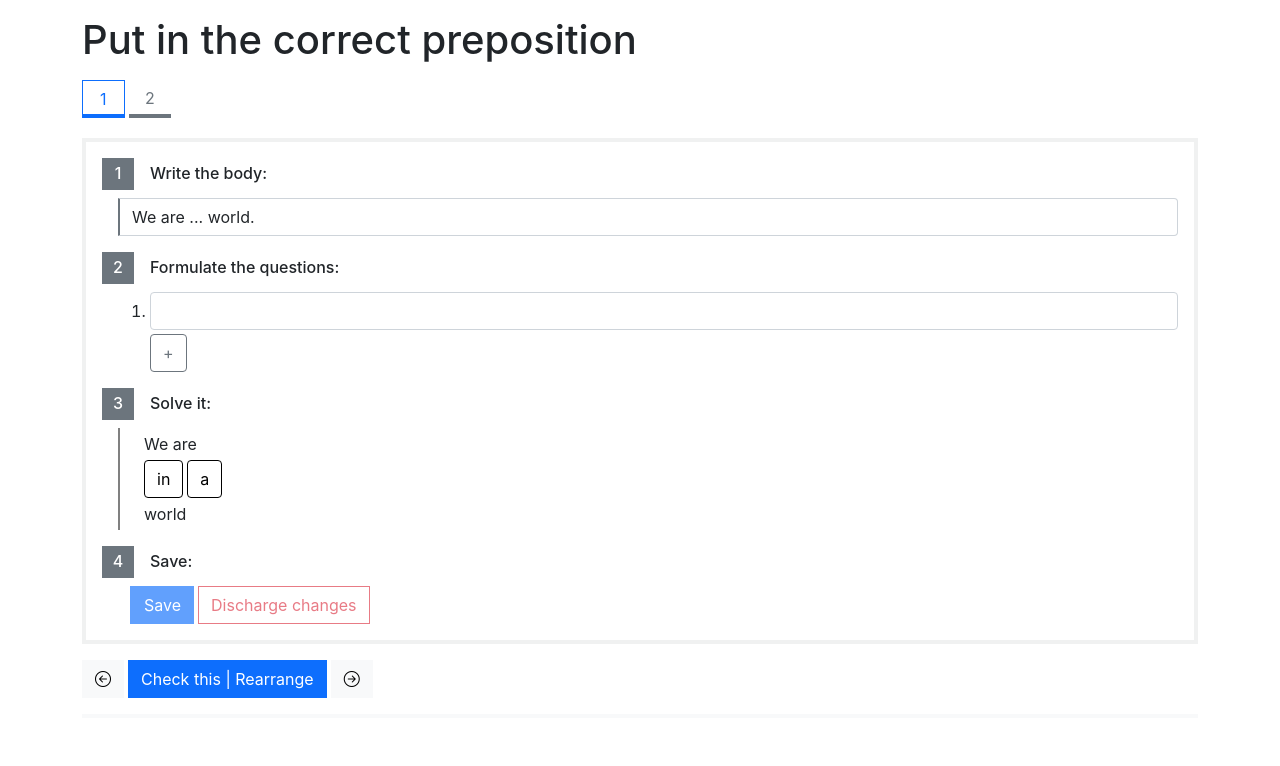
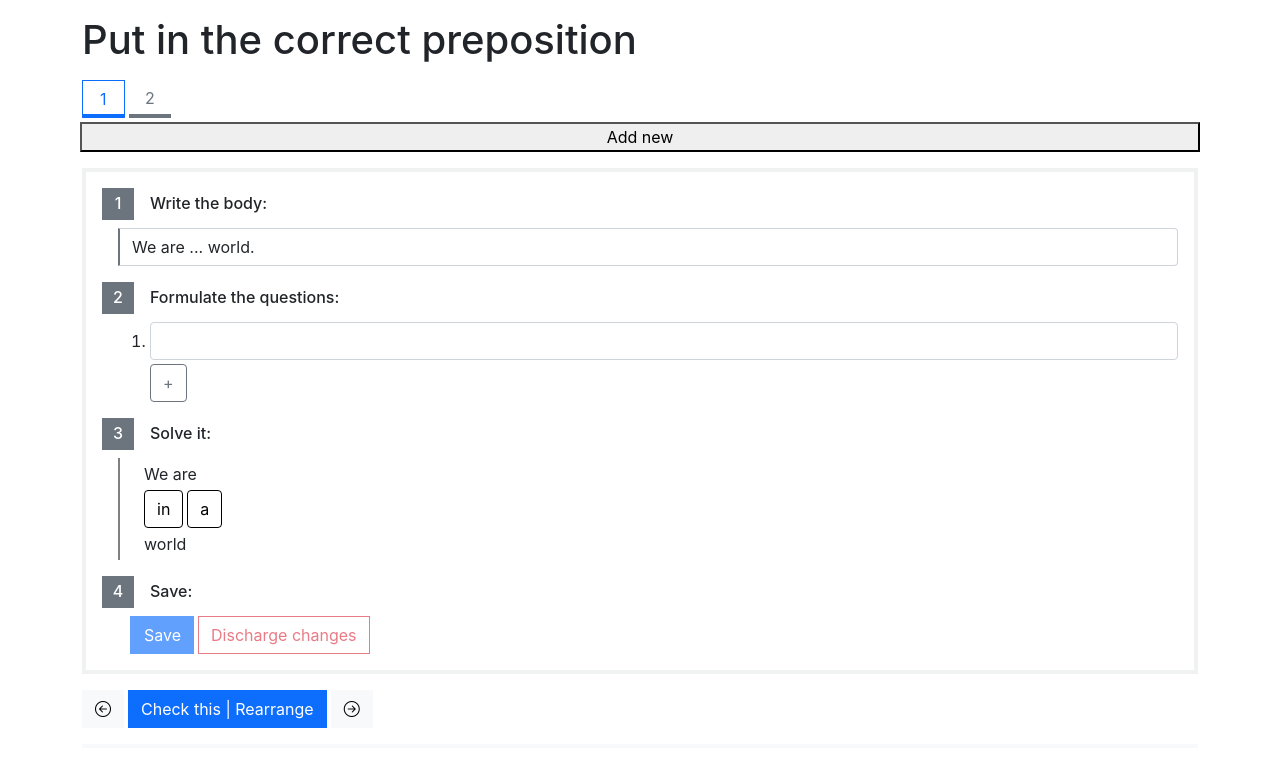
Before and after one commit to enrico-bottani/kisa-exercise, a React (Create React App) app: page / in a window 1280 px wide. Shown: the top 766 px of the page. Built offline with nearby package versions, Linux system fonts and the light colour scheme.

Commit message:
More refactoring

```diff
--- a/src/components/exercise/common/pagination/TodosPagination.tsx
+++ b/src/components/exercise/common/pagination/TodosPagination.tsx
@@ -1,17 +1,20 @@
 
 import { RCExerciseDTO } from '../../../../dtos/DTOs';
+import { NewDraftAble } from '../../../../models/editor/EditorExerciseControls';
+import TodoNewSentenceButton from './editor/TodoNewSentenceButton';
 import TodoPage from './number/TodoPage'
 interface Props {
   excercise: RCExerciseDTO;
   excerciseNumber: number;
   onSetExercise: any;
+  newDraft?: NewDraftAble;
 }
 
 function TodosPagination(props: Props) {
-  let setSelected = function (n: number) {
-    props.onSetExercise(n);
+  let add = <></>
+  if (props.newDraft !== undefined) {
+    add = <TodoNewSentenceButton text='Add new' newDraft={props.newDraft}></TodoNewSentenceButton>
   }
-
   var listItems = props.excercise.sentences.map(function (sentence) {
     return (<TodoPage
       key={sentence.number}
@@ -21,6 +24,6 @@ function TodosPagination(props: Props) {
       onSetSelected={props.onSetExercise}></TodoPage>)
   });
 
-  return (<>{listItems}</>)
+  return (<>{listItems}{add}</>)
 }
 export default TodosPagination;
--- /dev/null
+++ b/src/components/exercise/common/pagination/editor/TodoNewSentenceButton.tsx
@@ -0,0 +1,17 @@
+
+import { NewDraftAble } from '../../../../../models/editor/EditorExerciseControls';
+interface Props {
+    text: string;
+    newDraft?: NewDraftAble;
+}
+
+function TodoNewSentenceButton({ newDraft, text }: Props) {
+
+    function addNew(): void {
+        if (newDraft !== undefined)
+            newDraft.newDraft();
+    }
+
+    return (<button onClick={addNew}>{text}</button>)
+}
+export default TodoNewSentenceButton;
--- a/src/components/exercise/todo/assignables/RCOptions/RCOptions.tsx
+++ b/src/components/exercise/common/todo/assignables/RCOptions/RCChoices.tsx
@@ -1,17 +1,16 @@
-import { RCAnswerableDTO } from "../../../../../dtos/DTOs";
-import styles from '../Assignables.module.css'
-import ExerciseType from "../../../../../models/ExerciseType";
-import RCOptionButton from "./rc_option_button/RCOptionButton";
+import { RCAnswerableDTO } from "../../../../../../dtos/DTOs";
+import ExerciseType from "../../../../../../models/ExerciseType";
+import RCButton from "./rc_option_button/RCButton";
 interface Props {
     singleChoiceAnswerable: RCAnswerableDTO;
     editMode: number;
 }
-function RCOptions(props: Props) {
+function RCChoices(props: Props) {
     let child = (props.singleChoiceAnswerable.choices.map((choice, i) => {
         let id = ExerciseType.RCAnswerable + props.singleChoiceAnswerable + "_" + i;
         return (
-            <div className='col-auto'>
-                <RCOptionButton id={id} choice={choice} editMode={1}></RCOptionButton>
+            <div className='col-auto' key={id}>
+                <RCButton id={id} choice={choice} editMode={1}></RCButton>
             </div>)
     }))
     return (<div className={'row'}>
@@ -22,4 +21,4 @@ function RCOptions(props: Props) {
         </div>
     </div>)
 }
-export default RCOptions;
+export default RCChoices;
--- a/src/components/exercise/todo/assignables/RCOptions/rc_option_button/RCOptionButton.tsx
+++ b/src/components/exercise/common/todo/assignables/RCOptions/rc_option_button/RCButton.tsx
@@ -1,13 +1,13 @@
-import styles from './RCOptionButton.module.css'
+import styles from './RCButton.module.css'
 interface Props {
     id: string;
     choice: string;
     editMode: number;
 }
-function RCOptionButton(props: Props) {
+function RCButton(props: Props) {
     return (<div>
         <input type="radio" className="btn-check" name="btnradio" id={props.id + ""} autoComplete="off" />
         <label className={"btn btn-outline-warning " + styles.Choice} htmlFor={props.id + ""}>{props.choice}</label>
     </div>)
 }
-export default RCOptionButton;
+export default RCButton;
--- a/src/components/exercise/todo/assignables/StringElement.tsx
+++ b/src/components/exercise/common/todo/assignables/StringElement.tsx
@@ -1,4 +1,5 @@
-import { StringConstantDTO } from "../../../../dtos/DTOs";
+import { StringConstantDTO } from "../../../../../dtos/DTOs";
+
 interface Props {
     stringConstant: StringConstantDTO;
     editMode: number;
--- a/src/components/exercise/todo/preview/RCEditorPreviewWrapper.tsx
+++ b/src/components/exercise/common/todo/preview/RCEditorPreviewWrapper.tsx
@@ -1,7 +1,7 @@
 
-import { RCAnswerableDTO, RCSentenceDTO, StringConstantDTO } from "../../../../dtos/DTOs";
-import ExerciseType from "../../../../models/ExerciseType";
-import RCOptions from "../assignables/RCOptions/RCOptions";
+import { RCSentenceDTO, StringConstantDTO, RCAnswerableDTO } from "../../../../../dtos/DTOs";
+import ExerciseType from "../../../../../models/ExerciseType";
+import RCChoices from "../assignables/RCOptions/RCChoices";
 import StringElement from "../assignables/StringElement";
 
 import styles from "./RCEditorPreviewWrapper.module.css";
@@ -14,19 +14,21 @@ interface Props {
 function RCEditorPreviewWrapper(props: Props) {
     var singleChoiceSentence = props.rcSentenceDTO;
     let children = (
-        singleChoiceSentence.assignables.map(a => {
+        singleChoiceSentence.assignables.map((a, id) => {
             switch (a.type) {
                 case ExerciseType.String:
                     return (
                         <StringElement
+                            key={id}
                             stringConstant={(a as StringConstantDTO)}
                             editMode={1}></StringElement>
                     );
                 case ExerciseType.RCAnswerable:
                     return (
-                        <RCOptions
+                        <RCChoices
+                            key={id}
                             singleChoiceAnswerable={(a as RCAnswerableDTO)}
-                            editMode={1}></RCOptions>
+                            editMode={1}></RCChoices>
                     );
                 default: return <></>
             }
--- a/src/components/exercise/editors/rc/RCSentenceEditor.tsx
+++ b/src/components/exercise/editors/rc/RCSentenceEditor.tsx
@@ -3,7 +3,7 @@ import styles from './RCSentenceEditor.module.css'
 import { RCSentenceDTO } from '../../../../dtos/DTOs';
 import EditorStep from '../utils/EditorStep';
 import RCGapsEditor from './gaps/RCGapsEditor';
-import RCEditorPreviewWrapper from '../../todo/preview/RCEditorPreviewWrapper';
+import RCEditorPreviewWrapper from '../../common/todo/preview/RCEditorPreviewWrapper';
 
 interface Props {
     rcSentenceDTO: RCSentenceDTO;
--- a/src/components/exercise/editors/rc/exercise/RCExerciseEditor.tsx
+++ b/src/components/exercise/editors/rc/exercise/RCExerciseEditor.tsx
@@ -1,5 +1,6 @@
 import { useEffect, useState } from "react";
 import { RCExerciseDTO, RCSentenceDTO } from "../../../../../dtos/DTOs";
+import { NewDraftAble, NewDraftResponse } from "../../../../../models/editor/EditorExerciseControls";
 import DummyExerciseProvider from "../../../../../services/MockExerciseProvider";
 import ExerciseHeading from "../../../common/heading/ExerciseHeading";
 import Navigation from "../../../common/nav/Navigation";
@@ -11,11 +12,19 @@ function Exercise() {
     var e = new DummyExerciseProvider().getExercise();
     const [excercise] = useState<RCExerciseDTO>(e);
     const [excerciseNumber, setExcerciseNumber] = useState<number>(e.selected);
+
     let onSingleChoice = function (s: RCSentenceDTO): boolean {
         return true;
     }
     useEffect(() => {
     }, [excerciseNumber]);
+
+    let f = function (): NewDraftResponse {
+        return { message: "ok", success: true };
+    }
+    let newDraft: NewDraftAble = {
+        newDraft: f
+    }
     return (<div>
         <div className="container">
             <div className="row">
@@ -25,7 +34,9 @@ function Exercise() {
             </div>
             <div>
                 <div className={"row mb-3 gx-1 align-baseline"}>
-                    <TodosPagination excercise={excercise}
+                    <TodosPagination
+                        newDraft={newDraft}
+                        excercise={excercise}
                         excerciseNumber={excerciseNumber}
                         onSetExercise={setExcerciseNumber}></TodosPagination>
                 </div>
--- /dev/null
+++ b/src/models/editor/EditorExerciseControls.ts
@@ -0,0 +1,16 @@
+import { RCExerciseDTO } from "../../dtos/DTOs";
+
+export interface NewDraftResponse {
+    message: string,
+    success: boolean
+}
+
+export interface NewDraftAble {
+    newDraft: () => NewDraftResponse;
+}
+
+interface EditorExerciseControls extends NewDraftAble {
+    pushExercise: (rcExerciseDTO: RCExerciseDTO) => number,
+    putExercise: (id: number, rcExerciseDTO: RCExerciseDTO) => number,
+}
+export default EditorExerciseControls;
```
Also changed, not shown: src/components/exercise/common/todo/assignables/Assignables.module.css (renamed from src/components/exercise/todo/assignables/Assignables.module.css), src/components/exercise/common/todo/assignables/RCOptions/rc_option_button/RCButton.module.css (renamed from src/components/exercise/todo/assignables/RCOptions/rc_option_button/RCOptionButton.module.css), src/components/exercise/common/todo/preview/RCEditorPreviewWrapper.module.css (renamed from src/components/exercise/todo/preview/RCEditorPreviewWrapper.module.css).
